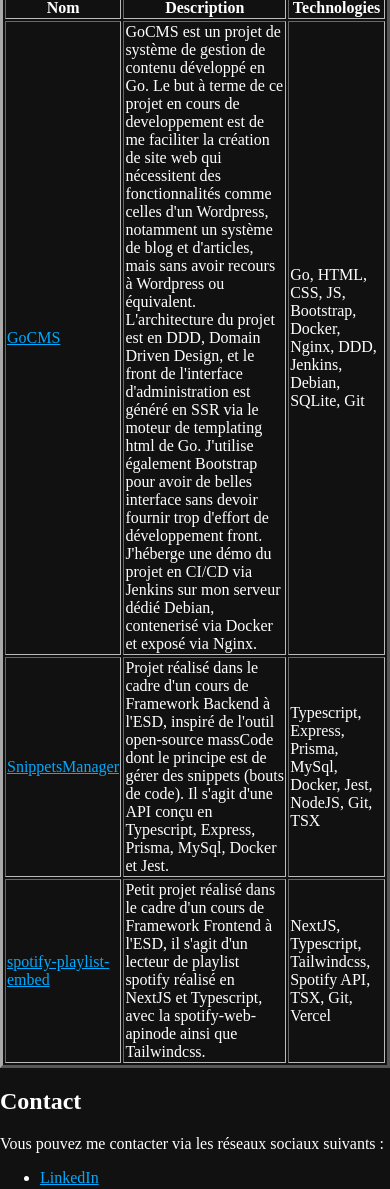
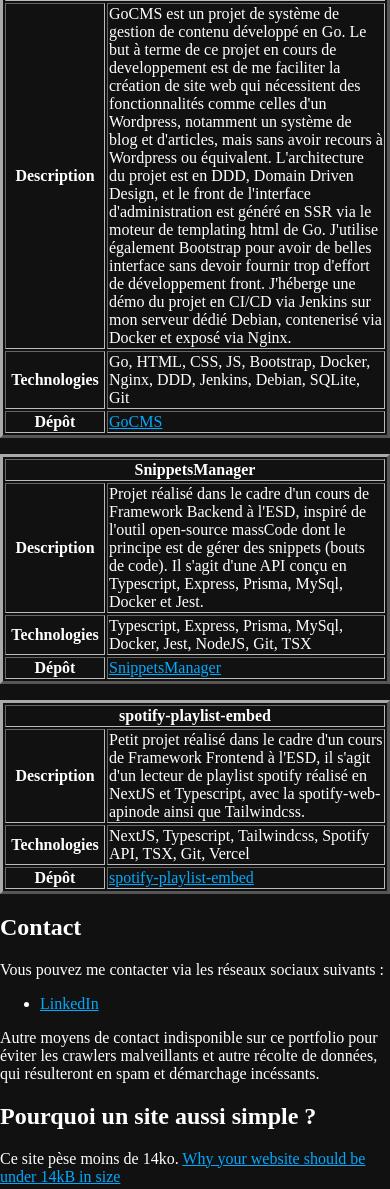
Before and after one commit to Floriansylvain/compact-portfolio, a plain HTML site: page index.html in a window 390 px wide. Shown: the part 2304-3493 px from the top of the page. Drawn offline with Linux system fonts and the light colour scheme.

Commit message:
feat: small favicon & vertical tables for better readability on mobile

```diff
--- a/index.html
+++ b/index.html
@@ -4,7 +4,7 @@
 <head>
     <meta charset="UTF-8" />
     <meta name="viewport" content="width=device-width, initial-scale=1.0" />
-    <link rel="icon" type="image/x-icon" href="/profile.webp">
+    <link rel="icon" type="image/x-icon" href="/favicon.webp">
     <title>Portfolio Florian Sylvain</title>
 
     <style>
@@ -44,16 +44,19 @@
             color: #598cac;
         }
 
-        #experiences table {
+        #experiences table,
+        #projets table {
             margin-bottom: 16px;
             table-layout: fixed;
         }
 
-        #experiences col:first-child {
+        #experiences col:first-child,
+        #projets col:first-child {
             width: 100px;
         }
 
-        #experiences col:last-child {
+        #experiences col:last-child,
+        #projets col:last-child {
             width: 100%;
         }
 
@@ -309,17 +312,18 @@
         <section id="projets">
             <h2>Projets récents</h2>
             <table>
-                <caption>Tableau des projets récents</caption>
+                <colgroup>
+                    <col>
+                    <col>
+                </colgroup>
                 <thead>
                     <tr>
-                        <th scope="col">Nom</th>
-                        <th scope="col">Description</th>
-                        <th scope="col">Technologies</th>
+                        <th scope="col" colspan="2">GoCMS</th>
                     </tr>
                 </thead>
                 <tbody>
                     <tr>
-                        <td><a href="https://github.com/Floriansylvain/GoCMS">GoCMS</a></td>
+                        <th scope="row"><strong>Description</strong></th>
                         <td>GoCMS est un projet de système de gestion de contenu développé en Go. Le but à terme de ce
                             projet en cours de developpement est de me faciliter la création de site web qui nécessitent
                             des fonctionnalités comme celles d'un Wordpress, notamment un système de blog et d'articles,
@@ -328,34 +332,72 @@
                             moteur de templating html de Go. J'utilise également Bootstrap pour avoir de belles
                             interface sans devoir fournir trop d'effort de développement front. J'héberge une démo du
                             projet en CI/CD via Jenkins sur mon serveur dédié Debian, contenerisé via Docker et exposé
-                            via Nginx.
-                        </td>
-                        <td>
-                            Go, HTML, CSS, JS, Bootstrap, Docker, Nginx, DDD, Jenkins, Debian, SQLite, Git
-                        </td>
+                            via Nginx.</td>
                     </tr>
                     <tr>
-                        <td><a href="https://github.com/Floriansylvain/SnippetsManager">SnippetsManager</a></td>
-                        <td>
-                            Projet réalisé dans le cadre d'un cours de Framework Backend à l'ESD, inspiré de l'outil
-                            open-source massCode dont le principe est de gérer des snippets (bouts de code). Il s'agit
-                            d'une API conçu en Typescript, Express, Prisma, MySql, Docker et Jest.
-                        </td>
-                        <td>
-                            Typescript, Express, Prisma, MySql, Docker, Jest, NodeJS, Git, TSX
-                        </td>
+                        <th scope="row"><strong>Technologies</strong></th>
+                        <td>Go, HTML, CSS, JS, Bootstrap, Docker, Nginx, DDD, Jenkins, Debian, SQLite, Git</td>
                     </tr>
                     <tr>
+                        <th scope="row"><strong>Dépôt</strong></th>
+                        <td><a href="https://github.com/Floriansylvain/GoCMS">GoCMS</a></td>
+                    </tr>
+                </tbody>
+            </table>
+
+            <table>
+                <colgroup>
+                    <col>
+                    <col>
+                </colgroup>
+                <thead>
+                    <tr>
+                        <th scope="col" colspan="2">SnippetsManager</th>
+                    </tr>
+                </thead>
+                <tbody>
+                    <tr>
+                        <th scope="row"><strong>Description</strong></th>
+                        <td>Projet réalisé dans le cadre d'un cours de Framework Backend à l'ESD, inspiré de l'outil
+                            open-source massCode dont le principe est de gérer des snippets (bouts de code). Il s'agit
+                            d'une API conçu en Typescript, Express, Prisma, MySql, Docker et Jest.</td>
+                    </tr>
+                    <tr>
+                        <th scope="row"><strong>Technologies</strong></th>
+                        <td>Typescript, Express, Prisma, MySql, Docker, Jest, NodeJS, Git, TSX</td>
+                    </tr>
+                    <tr>
+                        <th scope="row"><strong>Dépôt</strong></th>
+                        <td><a href="https://github.com/Floriansylvain/SnippetsManager">SnippetsManager</a></td>
+                    </tr>
+                </tbody>
+            </table>
+
+            <table>
+                <colgroup>
+                    <col>
+                    <col>
+                </colgroup>
+                <thead>
+                    <tr>
+                        <th scope="col" colspan="2">spotify-playlist-embed</th>
+                    </tr>
+                </thead>
+                <tbody>
+                    <tr>
+                        <th scope="row"><strong>Description</strong></th>
+                        <td>Petit projet réalisé dans le cadre d'un cours de Framework Frontend à l'ESD, il s'agit d'un
+                            lecteur de playlist spotify réalisé en NextJS et Typescript, avec la spotify-web-apinode
+                            ainsi que Tailwindcss.</td>
+                    </tr>
+                    <tr>
+                        <th scope="row"><strong>Technologies</strong></th>
+                        <td>NextJS, Typescript, Tailwindcss, Spotify API, TSX, Git, Vercel</td>
+                    </tr>
+                    <tr>
+                        <th scope="row"><strong>Dépôt</strong></th>
                         <td><a
                                 href="https://github.com/Floriansylvain/spotify-playlist-embed">spotify-playlist-embed</a>
-                        </td>
-                        <td>
-                            Petit projet réalisé dans le cadre d'un cours de Framework
-                            Frontend à l'ESD, il s'agit d'un lecteur de playlist spotify
-                            réalisé en NextJS et Typescript, avec la spotify-web-apinode ainsi que Tailwindcss.
-                        </td>
-                        <td>
-                            NextJS, Typescript, Tailwindcss, Spotify API, TSX, Git, Vercel
                         </td>
                     </tr>
                 </tbody>
```
Also changed, not shown: index-min.html (+1 -1 lines), favicon.webp (added).
